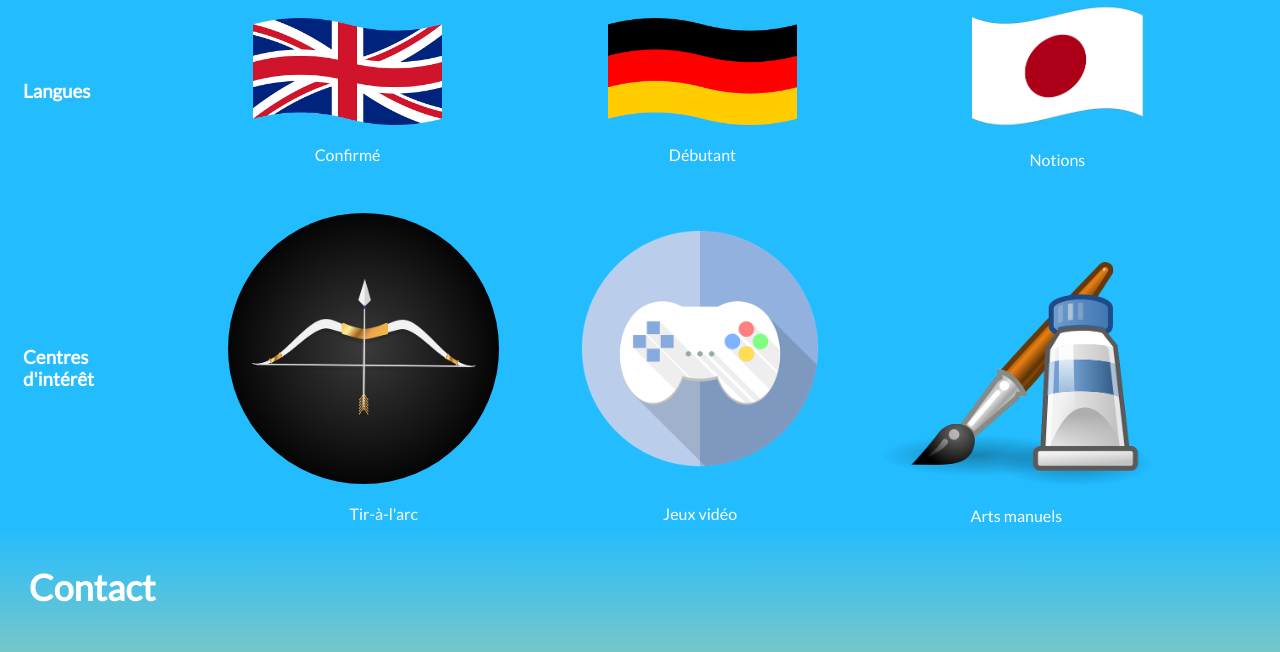
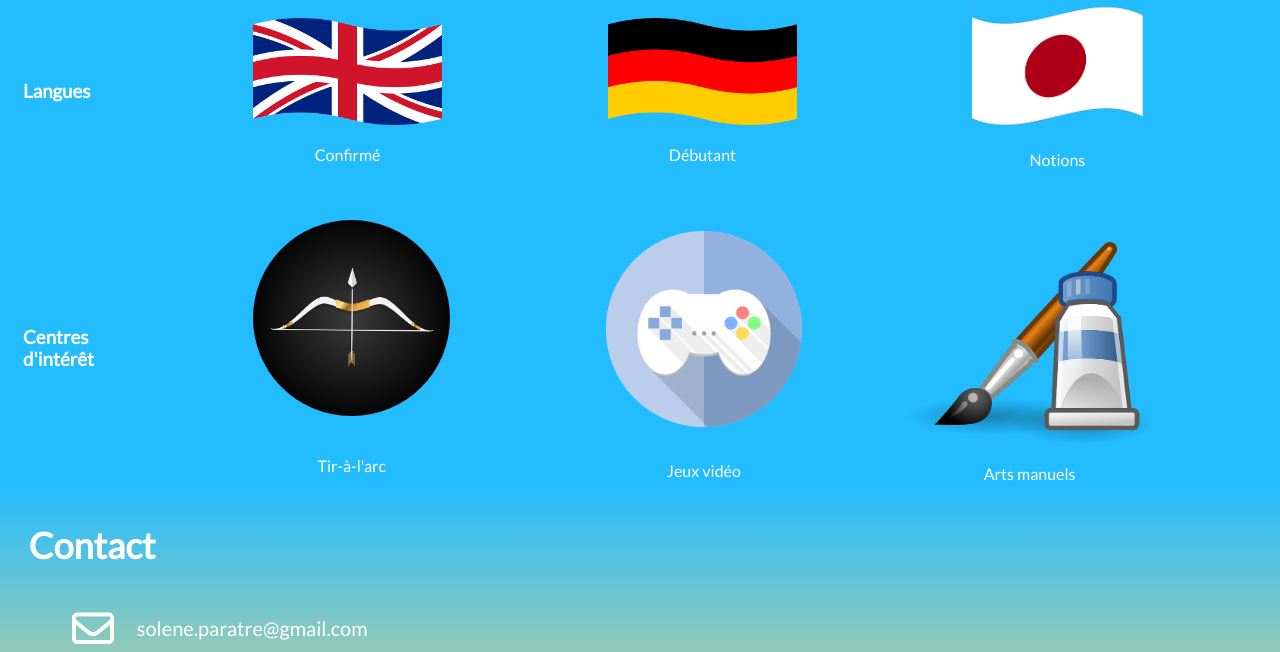
Before and after one commit to SolenPB/P8-Creez_et_publiez_votre_portfolio_de_developpeur, a plain HTML site: page index.html in a window 1280 px wide. Shown: the part 3187-3839 px from the top of the page. Drawn offline with Linux system fonts and the light colour scheme.

Commit message:
maj about

```diff
--- a/index.html
+++ b/index.html
@@ -214,15 +214,15 @@
             <div class="detailResume">
                 <h3 class="detailTitle">Centres d'intérêt</h3>
                     <div class="hobbies">
-                        <div class="hobbyIcon">
+                        <div class="bowIcon">
                             <img src="/images/bow-6105861_640.png" class="bow">
-                            <figcaption class="level">Tir-à-l'arc</figcaption>
+                            <figcaption class="archery">Tir-à-l'arc</figcaption>
                         </div>
-                        <div class="hobbyIcon">
+                        <div class="joystickIcon">
                             <img src="/images/game-1926905_640.png" class="joystick">
-                            <figcaption class="level">Jeux vidéo</figcaption>
+                            <figcaption class="notion">Jeux vidéo</figcaption>
                         </div>
-                        <div class="hobbyIcon">
+                        <div class="paintIcon">
                             <img src="images/graphics-98384_640.png" class="paint">
                             <figcaption class="arts">Arts manuels</figcaption>
                         </div>
--- a/style.css
+++ b/style.css
@@ -270,27 +270,47 @@ h1 {
     justify-content: space-between;
     margin-left: 10%;
 }
-.hobbyIcon{
+.bowIcon{
     display: flex;
     flex-direction: column;
     justify-content: center;
     align-items: center;
-    width: 30%;
+    width: 55%;
+    margin-right: 15%;
+}
+.joystickIcon{
+    display: flex;
+    flex-direction: column;
+    justify-content: center;
+    align-items: center;
+    width: 60%;
+}
+.paintIcon{
+    display: flex;
+    flex-direction: column;
+    justify-content: center;
+    align-items: center;
+    width: 65%;
+    margin-left: 10%;
 }
 .bow{
-    width: 100%;
+    width: 95%;
     border-radius: 150px;
-    margin-right: 15%;
 }
 .joystick{
     width: 100%;
 }
 .paint{
     width: 100%;
-    margin-top: 50px;
+    margin-top: 30px;
+    text-align: center;
 }
 .arts{
     margin-top: 20px;
+}
+.archery{
+    text-align: center;
+    margin-top: 40px;
 }
 #contact{
     background: linear-gradient(#22bcff, #fdd875);
```
